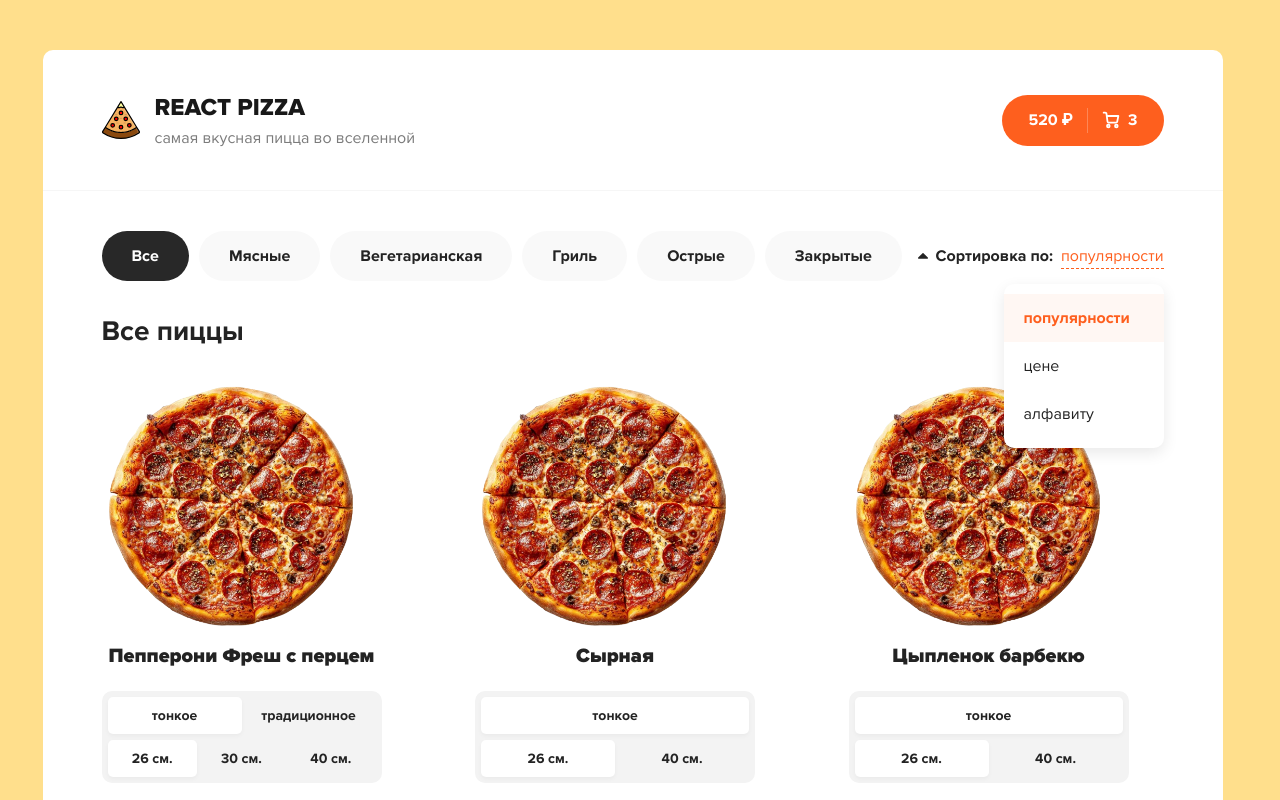
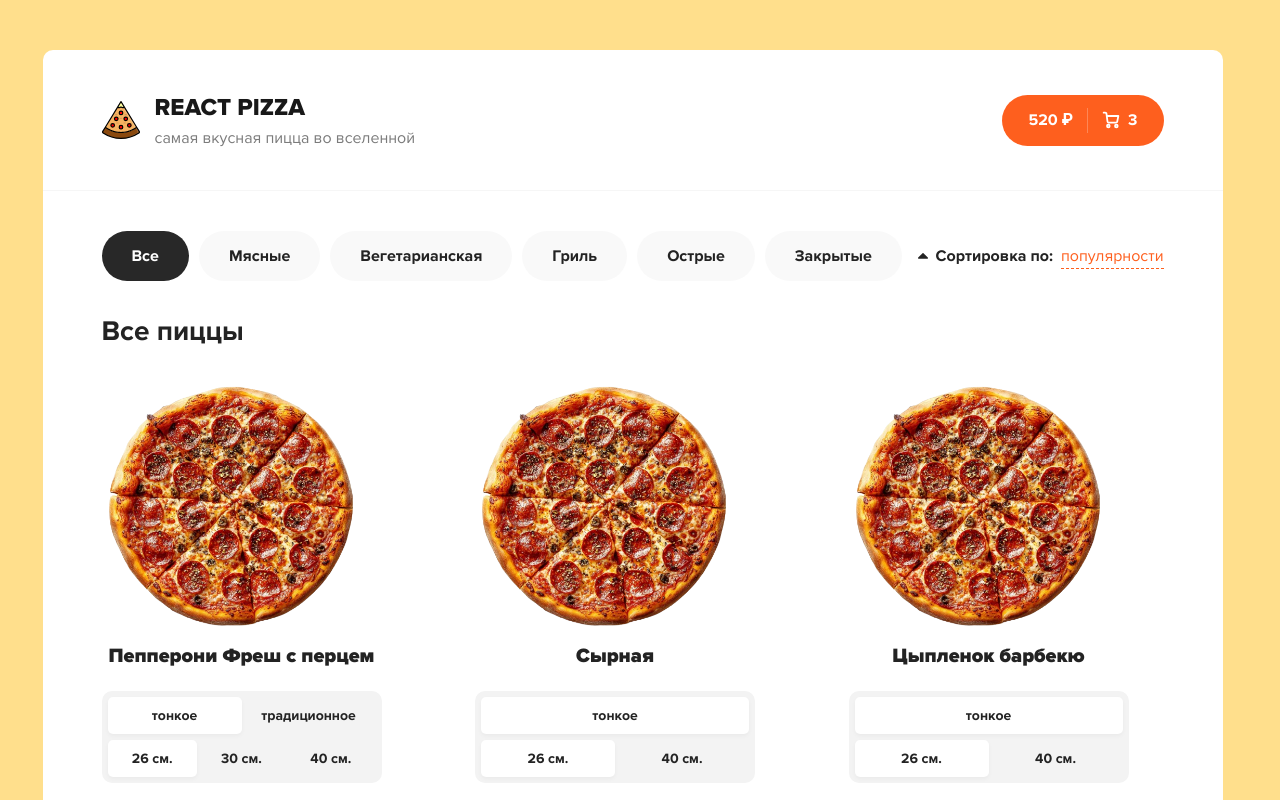
Before and after one commit to thatonesabyrka/react-pizza, a React (Vite) app: page /cart in a window 1280 px wide. Shown: the top 800 px of the page. Built offline with nearby package versions, Linux system fonts and the light colour scheme.

Commit message:
feat: implement dynamic sorting with state and click-outside logic

```diff
--- a/src/components/Sort.tsx
+++ b/src/components/Sort.tsx
@@ -1,7 +1,36 @@
+import clsx from 'clsx'
+import { useEffect, useRef, useState } from 'react'
+
 export const Sort = () => {
+  const options = ['популярности', 'цене', 'алфавиту'] as const
+  type SortType = (typeof options)[number]
+
+  const [open, setOpen] = useState(false)
+  const [activeSort, setActiveSort] = useState<SortType>('популярности')
+  const sortRef = useRef<HTMLDivElement>(null)
+
+  const handleSelect = (option: SortType) => {
+    setActiveSort(option)
+    setOpen(false)
+  }
+
+  useEffect(() => {
+    const handleClickOutside = (event: MouseEvent) => {
+      if (sortRef.current && !sortRef.current.contains(event.target as Node)) {
+        setOpen(false)
+      }
+    }
+
+    document.addEventListener('click', handleClickOutside)
+
+    return () => {
+      document.removeEventListener('click', handleClickOutside)
+    }
+  }, [])
+
   return (
-    <div className="sort">
-      <div className="sort__label">
+    <div className="sort" ref={sortRef}>
+      <div className="sort__label" onClick={() => setOpen(!open)}>
         <svg
           width="10"
           height="6"
@@ -15,15 +44,23 @@ export const Sort = () => {
           />
         </svg>
         <b>Сортировка по:</b>
-        <span>популярности</span>
+        <span>{activeSort}</span>
       </div>
-      <div className="sort__popup">
-        <ul>
-          <li className="active">популярности</li>
-          <li>цене</li>
-          <li>алфавиту</li>
-        </ul>
-      </div>
+      {open && (
+        <div className="sort__popup">
+          <ul>
+            {options.map((option) => (
+              <li
+                key={option}
+                className={clsx(activeSort === option && 'active')}
+                onClick={() => handleSelect(option)}
+              >
+                {option}
+              </li>
+            ))}
+          </ul>
+        </div>
+      )}
     </div>
   )
 }
```
